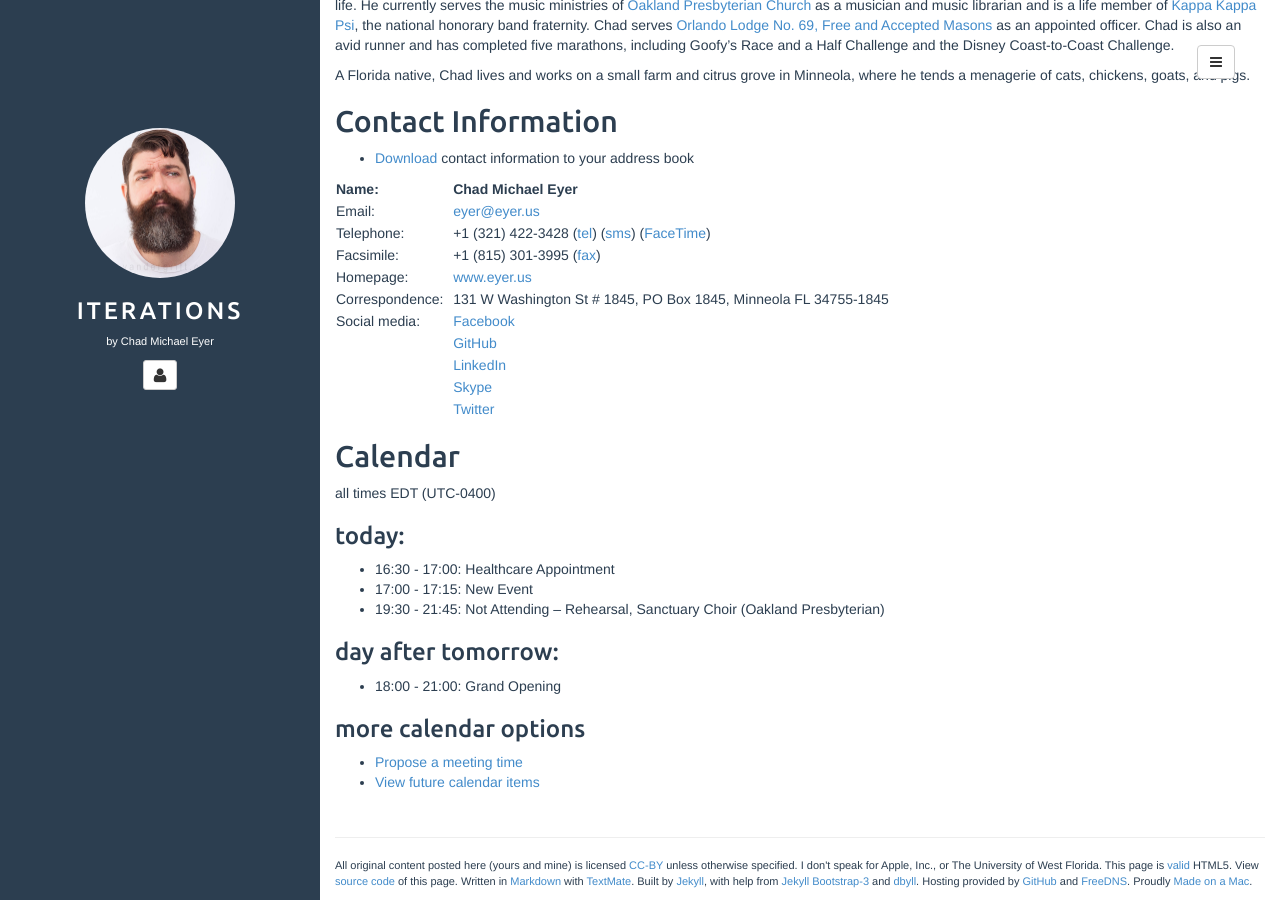
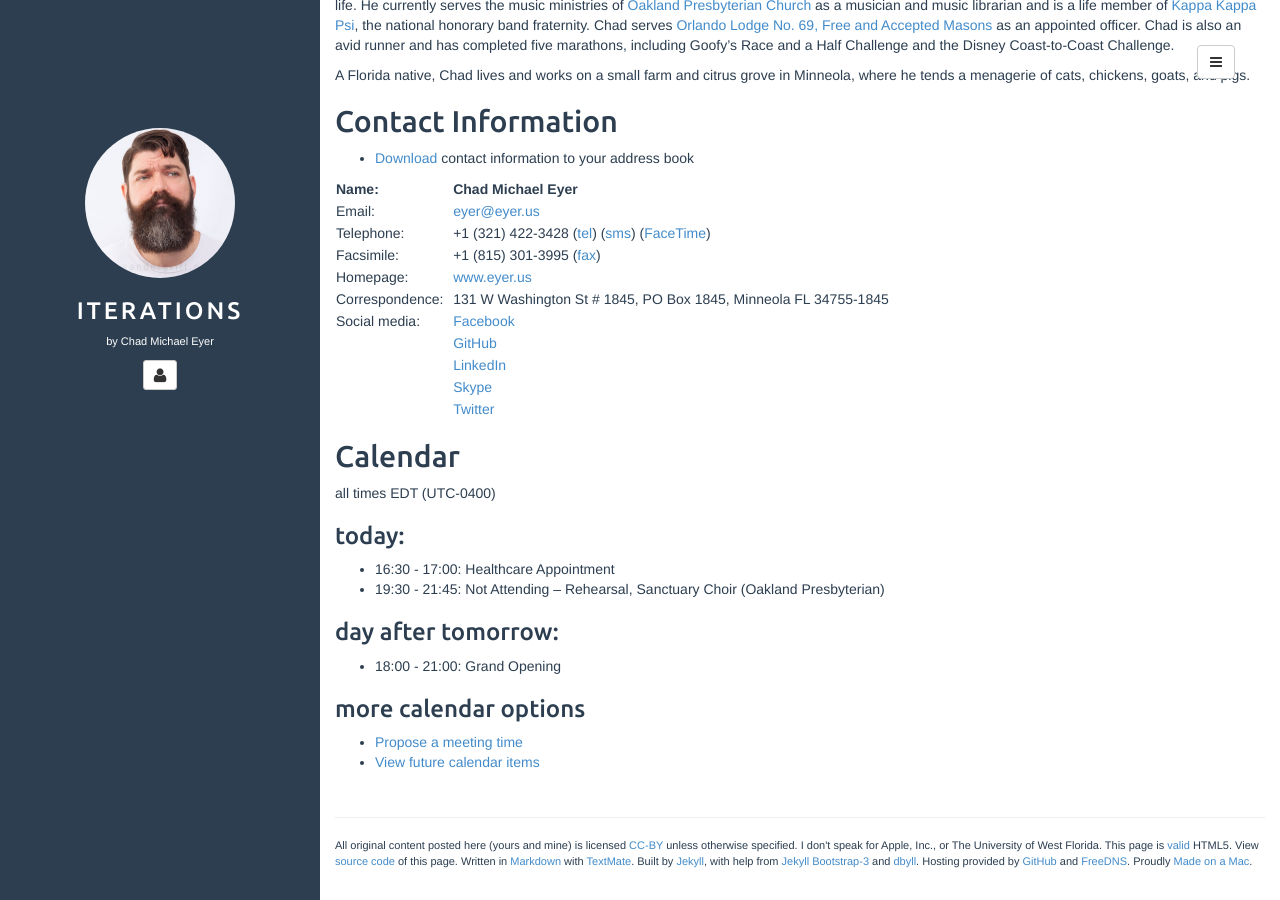
Before and after one commit to chadmichaeleyer/chadmichaeleyer.github.io, a Jekyll site: the page built from about.md, in a window 1280 px wide and 900 px high, scrolled down 994 px. Built offline with Jekyll 4.4.1, drawn with Linux system fonts in a browser that asks for light colours.

Commit message:
calendar update

```diff
--- a/calendar-year.markdown
+++ b/calendar-year.markdown
@@ -3,7 +3,6 @@ all times EDT (UTC-0400)
 ### 2017-08-09 (Wed):
 
 * 16:30 - 17:00: Healthcare Appointment
-* 17:00 - 17:15: New Event
 * 19:30 - 21:45: Not Attending – Rehearsal, Sanctuary Choir (Oakland Presbyterian)
 
 ### 2017-08-11 (Fri):
--- a/calendar.markdown
+++ b/calendar.markdown
@@ -3,7 +3,6 @@ all times EDT (UTC-0400)
 ### today:
 
 * 16:30 - 17:00: Healthcare Appointment
-* 17:00 - 17:15: New Event
 * 19:30 - 21:45: Not Attending – Rehearsal, Sanctuary Choir (Oakland Presbyterian)
 
 ### day after tomorrow:
```
